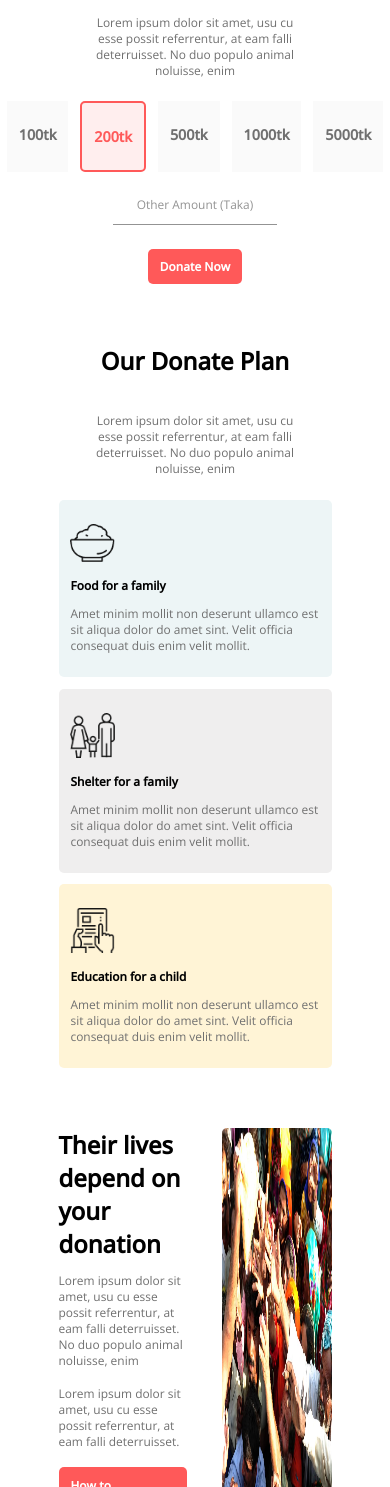
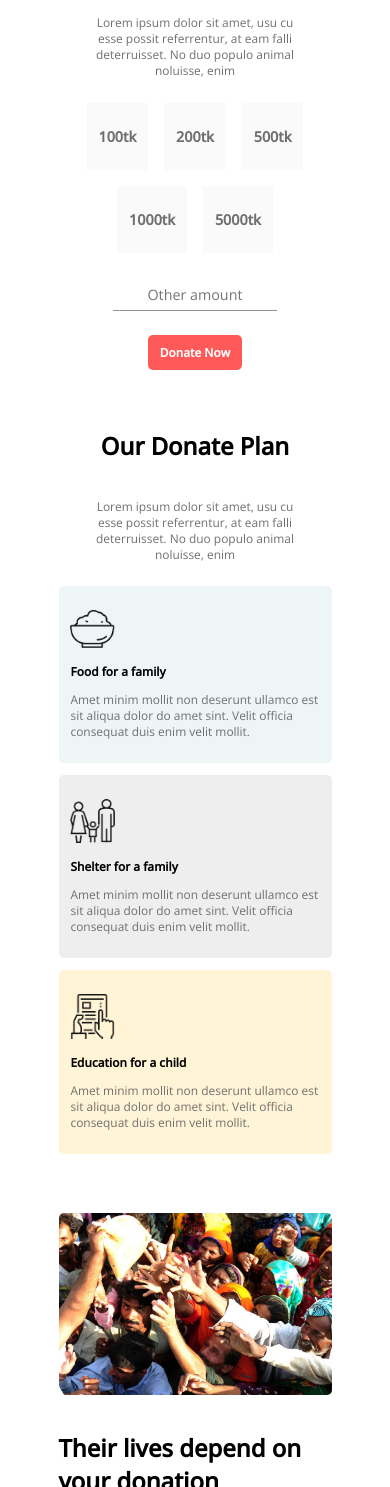
Before and after one commit to showkatali-dev/donate-today, a plain HTML site: page index.html in a window 390 px wide. Shown: the part 513-2000 px from the top of the page. Drawn offline with nearby package versions, Linux system fonts and the light colour scheme.

Commit message:
making responsive

```diff
--- a/index.html
+++ b/index.html
@@ -29,12 +29,12 @@
 
         <div class="amount">
             <h2>100tk</h2>
-            <h2 id="select">200tk</h2>
+            <h2>200tk</h2>
             <h2>500tk</h2>
             <h2>1000tk</h2>
             <h2>5000tk</h2>
         </div>
-        <p id="other-amount">Other Amount (Taka)</p>
+        <input id="other-amount" placeholder="Other amount">
 
         <div class="btn"> <a href="#" class="btn-primary">Donate Now</a> </div>
     </section>
@@ -76,7 +76,7 @@
 
     <!-- Contribution Section  -->
 
-    <div class="container">
+    <div class="container reverse">
         <div class="contribution">
             <h1 class="section-title">Their lives depend on
                 your donation</h1>
@@ -109,6 +109,7 @@
         <p class="section-description">Lorem ipsum dolor sit amet, usu cu esse possit referrentur, at eam falli
             deterruisset. No duo populo animal noluisse, enim</p>
         <form action="">
+
             <input type="email" name="email" id="email" placeholder="Email">
             <input type="submit" value="Subscribe">
         </form>
--- a/style.css
+++ b/style.css
@@ -80,9 +80,10 @@ section p {
     padding: 2rem 1rem;
     color: #707070;
     background-color: #fafafa;
+    border: 2px solid white;
 }
 
-.amount #select {
+.amount h2:hover {
     background-color: #ffeeee;
     border: 2px solid #ff5959;
     border-radius: 5px;
@@ -90,11 +91,18 @@ section p {
 }
 
 #other-amount {
+    font-size: 1.2rem;
+    text-align: center;
     color: #939393;
+    border: none;
     border-bottom: 1px solid #939393;
     z-index: 1;
-    padding-bottom: 1rem;
+    padding: 0.5rem;
     width: 60%;
+}
+
+#other-amount:focus {
+    outline: none;
 }
 
 .plan-container {
@@ -143,6 +151,8 @@ section p {
 .container img {
     width: 40%;
     border-radius: 5px;
+    object-fit: cover;
+    object-position: top left;
 }
 
 .contribution {
@@ -220,13 +230,50 @@ footer p {
     color: #fff;
 }
 
-@media only screen and (max-width: 540px) {
+@media only screen and (max-width: 576px) {
     .amount h2 {
         font-size: 1.2rem;
     }
 
-    .plan-container {
+    .plan-container,
+    form,
+    .container {
         flex-direction: column;
     }
 
+    .reverse {
+        flex-direction: column-reverse;
+    }
+
+    .container img {
+        width: 100%;
+    }
+
+    .contribution {
+        width: 100%;
+    }
+
+    .amount {
+        flex-wrap: wrap;
+    }
+
 }
+
+@media screen and (min-width: 577px) and (max-width: 992px) {
+    .container {
+        flex-direction: column;
+    }
+
+    .reverse {
+        flex-direction: column-reverse;
+    }
+
+    .container img {
+        width: 80%;
+        margin: auto;
+    }
+
+    .contribution {
+        width: 100%;
+    }
+}
```
